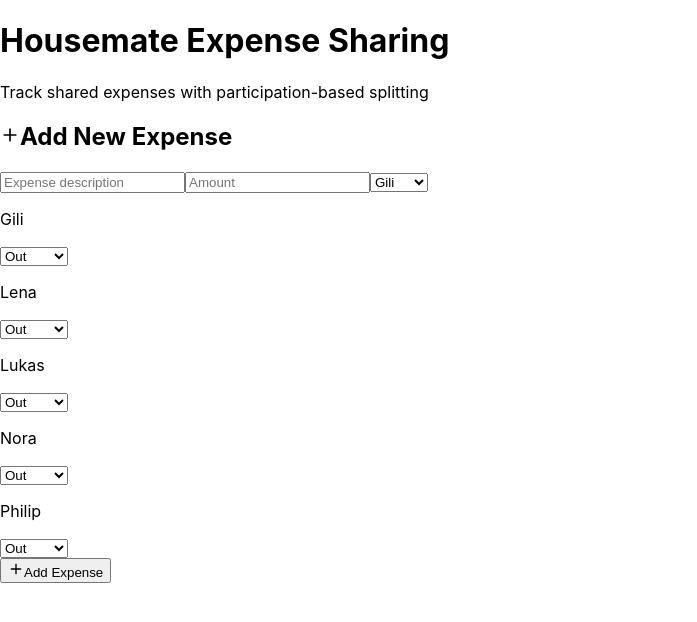
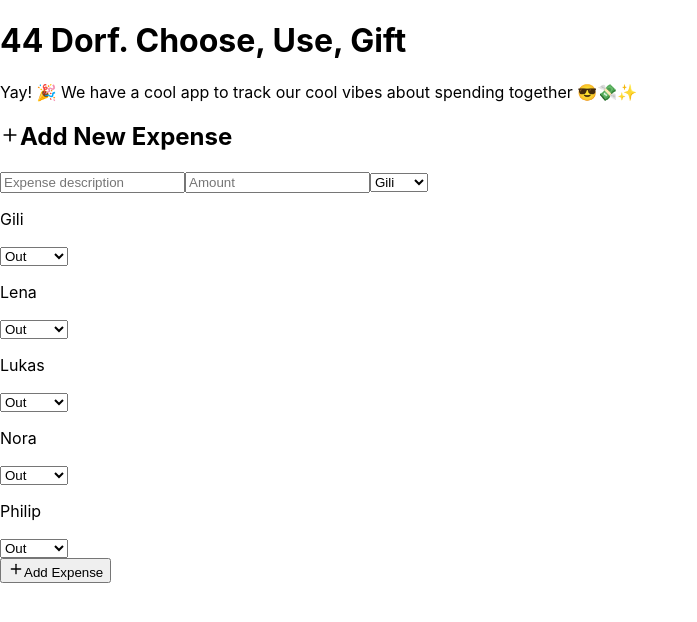
Before and after one commit to Gilganit/44-CUG, a React (Create React App) app: page / in a window 1280 px wide. Shown: the top 622 px of the page, without its empty margins (0-697 px from the left). Built offline with nearby package versions, Linux system fonts and the light colour scheme.

Commit message:
Update title, subtitle, padding, and default payer

```diff
--- a/src/App.js
+++ b/src/App.js
@@ -7,7 +7,7 @@ const ExpenseSharingApp = () => {
   const [newExpense, setNewExpense] = useState({
     description: '',
     amount: '',
-    paidBy: housemates[0],
+    paidBy: '',
     participations: housemates.reduce((acc, person) => ({...acc, [person]: 'out'}), {})
   });
 
@@ -160,10 +160,13 @@ const ExpenseSharingApp = () => {
   };
 
   return (
-    <div className="max-w-6xl mx-auto p-6 bg-white">
+    <div className="max-w-6xl mx-auto p-6 pl-8 bg-white">
       <div className="mb-8">
-        <h1 className="text-3xl font-bold text-gray-900 mb-2">Housemate Expense Sharing</h1>
-        <p className="text-gray-600">Track shared expenses with participation-based splitting</p>
+        <h1 className="text-3xl font-bold text-gray-900 mb-2">44 Dorf. Choose, Use, Gift</h1>
+        <p className="text-gray-600">
+  Yay! 🎉 We have a cool app to track our cool vibes about spending together 😎💸✨
+</p>
+
       </div>
 
       {/* Add New Expense */}
```
